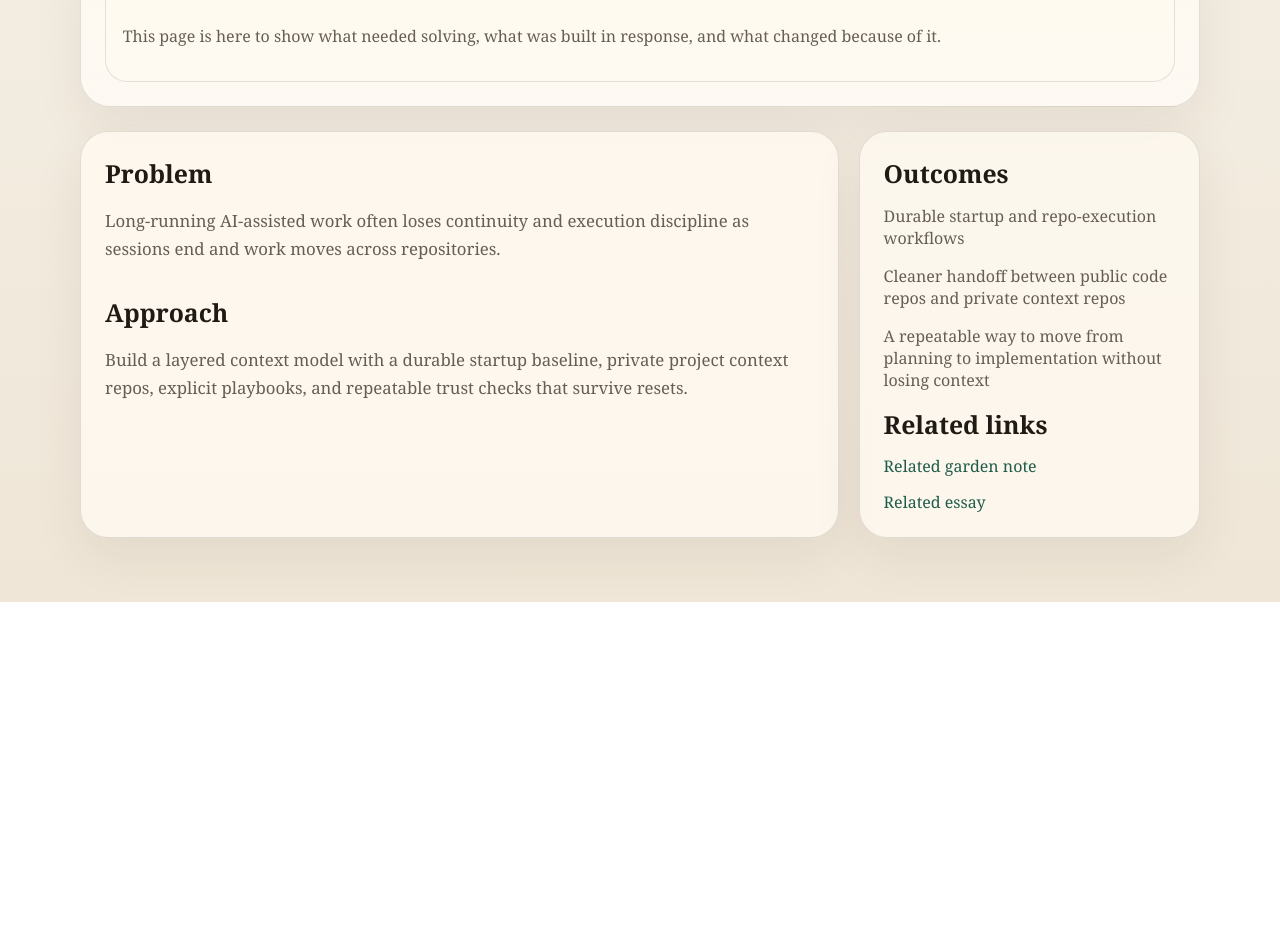
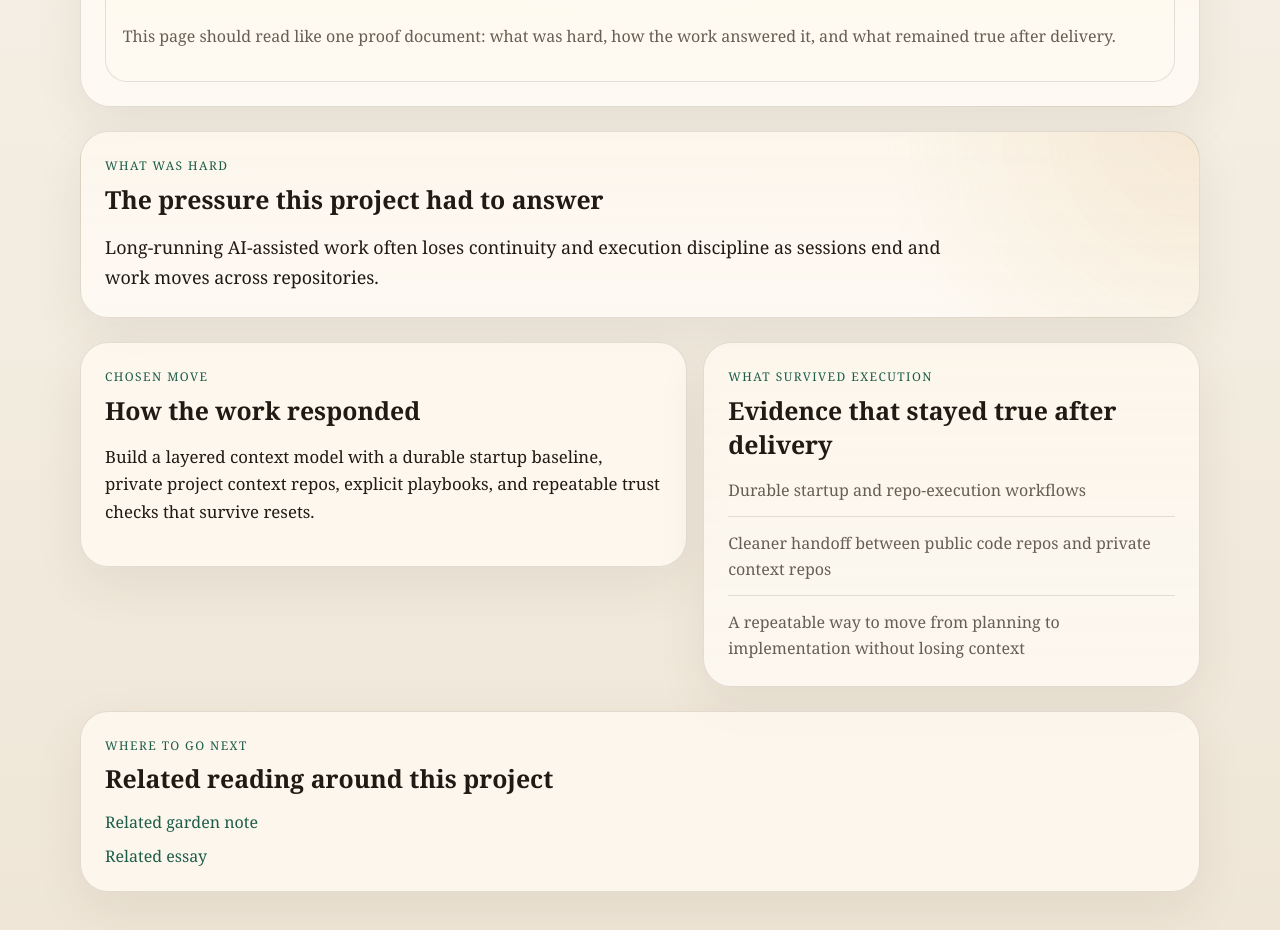
Before and after one commit to 2zcory/2zcory-garden, a Next.js app: page /en/projects/context-os in a window 1280 px wide. Shown: the part 560-1490 px from the top of the page. Before the commit the page ends 1162 px from the top, so only its background shows below. Built offline with nearby package versions, Linux system fonts and the light colour scheme.

Commit message:
Strengthen project detail proof layout

```diff
--- a/app/[locale]/projects/[slug]/page.tsx
+++ b/app/[locale]/projects/[slug]/page.tsx
@@ -20,13 +20,17 @@ const COPY = {
     fallbackDescription: "Selected projects from 2zcory Garden.",
     eyebrow: "Project",
     signalEyebrow: "How to read this page",
-    signalTitle: "Start with the problem, then look at how it was handled.",
+    signalTitle: "Start with the pressure, then read what survived execution.",
     signalBody:
-      "This page is here to show what needed solving, what was built in response, and what changed because of it.",
-    problem: "Problem",
-    approach: "Approach",
-    outcomes: "Outcomes",
-    relatedLinks: "Related links",
+      "This page should read like one proof document: what was hard, how the work answered it, and what remained true after delivery.",
+    pressure: "What was hard",
+    pressureTitle: "The pressure this project had to answer",
+    handling: "Chosen move",
+    handlingTitle: "How the work responded",
+    proof: "What survived execution",
+    proofTitle: "Evidence that stayed true after delivery",
+    bridges: "Where to go next",
+    bridgesTitle: "Related reading around this project",
     noLinks: "No related links published yet."
   },
   vi: {
@@ -34,13 +38,17 @@ const COPY = {
     fallbackDescription: "Các dự án được chọn từ 2zcory Garden.",
     eyebrow: "Dự án",
     signalEyebrow: "Cách đọc trang này",
-    signalTitle: "Bắt đầu từ vấn đề, rồi nhìn cách nó được xử lý.",
+    signalTitle: "Bắt đầu từ áp lực thật, rồi đọc thứ gì đã sống sót sau phần thực thi.",
     signalBody:
-      "Trang này để cho thấy cần giải quyết điều gì, đã làm gì để đáp lại, và sau cùng điều gì thực sự thay đổi.",
-    problem: "Vấn đề",
-    approach: "Cách tiếp cận",
-    outcomes: "Kết quả",
-    relatedLinks: "Liên kết liên quan",
+      "Trang này nên đọc như một proof document: điều gì thật sự khó, công việc đã đáp lại ra sao, và điều gì còn đứng vững sau delivery.",
+    pressure: "Điều thật sự khó",
+    pressureTitle: "Áp lực mà dự án này phải đáp lại",
+    handling: "Cách xử lý",
+    handlingTitle: "Công việc đã đáp lại như thế nào",
+    proof: "Thứ còn đứng vững sau thực thi",
+    proofTitle: "Những dấu hiệu còn giữ được sau delivery",
+    bridges: "Đi tiếp từ đây",
+    bridgesTitle: "Những lối đọc tiếp quanh dự án này",
     noLinks: "Chưa có liên kết liên quan nào được publish."
   },
   ja: {
@@ -48,13 +56,17 @@ const COPY = {
     fallbackDescription: "2zcory Garden の選ばれたプロジェクト。",
     eyebrow: "プロジェクト",
     signalEyebrow: "このページの読み方",
-    signalTitle: "まず課題を見て、そのあとにどう扱ったかを見る。",
+    signalTitle: "まず本当の圧力を見て、そのあと実行を通って残ったものを読む。",
     signalBody:
-      "このページは、何を解く必要があったのか、どう応えたのか、そして何が変わったのかを見せるためにあります。",
-    problem: "課題",
-    approach: "アプローチ",
-    outcomes: "結果",
-    relatedLinks: "関連リンク",
+      "このページは一つの proof document として読むべきです。何が難しかったのか、その仕事がどう応えたのか、そして delivery のあとに何が残ったのかを見せます。",
+    pressure: "本当に難しかったこと",
+    pressureTitle: "このプロジェクトが受け止める必要のあった圧力",
+    handling: "選んだ動き",
+    handlingTitle: "その圧力にどう応えたか",
+    proof: "実行を通って残ったもの",
+    proofTitle: "delivery のあとでも残った証拠",
+    bridges: "ここから先へ",
+    bridgesTitle: "このプロジェクトの周りにある読みもの",
     noLinks: "まだ関連リンクは公開されていません。"
   }
 } as const;
@@ -123,36 +135,49 @@ export default async function LocalizedProjectDetailPage({params}: PageProps) {
           </>
         }
       />
-      <div className="detail-grid detail-grid-page">
-        <article className="surface-card detail-article-card">
+      <article className="surface-card project-detail-pressure-card">
+        <div className="project-detail-intro">
+          <p className="eyebrow">{copy.pressure}</p>
+          <h2 className="section-heading project-detail-heading">{copy.pressureTitle}</h2>
+        </div>
+        <p className="project-detail-lead">{project.problem}</p>
+      </article>
+
+      <div className="project-detail-grid">
+        <article className="surface-card project-detail-response-card">
+          <div className="project-detail-intro">
+            <p className="eyebrow">{copy.handling}</p>
+            <h2 className="section-heading project-detail-heading">{copy.handlingTitle}</h2>
+          </div>
           <div className="detail-body stack">
-            <div>
-              <h2 className="section-heading">{copy.problem}</h2>
-              <p className="muted">{project.problem}</p>
-            </div>
-            <div>
-              <h2 className="section-heading">{copy.approach}</h2>
-              <p className="muted">{project.approach}</p>
-            </div>
+            <p>{project.approach}</p>
           </div>
         </article>
-        <aside className="surface-card stack detail-side-card">
-          <div>
-          <h2 className="section-heading">{copy.outcomes}</h2>
-          <ul className="list-reset stack">
+
+        <aside className="surface-card project-detail-proof-card">
+          <div className="project-detail-intro">
+            <p className="eyebrow">{copy.proof}</p>
+            <h2 className="section-heading project-detail-heading">{copy.proofTitle}</h2>
+          </div>
+          <ul className="list-reset project-detail-proof-list">
             {project.outcomes.map((outcome) => (
-              <li key={outcome} className="muted">
+              <li key={outcome} className="project-detail-proof-item">
                 {outcome}
               </li>
             ))}
           </ul>
+        </aside>
       </div>
-        <div>
-          <h2 className="section-heading">{copy.relatedLinks}</h2>
-          <div className="aside-list">
+
+      <section className="surface-card project-detail-bridges-card">
+        <div className="project-detail-intro">
+          <p className="eyebrow">{copy.bridges}</p>
+          <h2 className="section-heading project-detail-heading">{copy.bridgesTitle}</h2>
+        </div>
+        <div className="project-detail-bridges-list">
           {project.links.length > 0 ? (
             project.links.map((item) => (
-                <Link key={item.href} href={item.href}>
+              <Link key={item.href} href={item.href} className="inline-link project-detail-bridge-link">
                 {item.label}
               </Link>
             ))
@@ -160,9 +185,7 @@ export default async function LocalizedProjectDetailPage({params}: PageProps) {
             <p className="muted">{copy.noLinks}</p>
           )}
         </div>
-          </div>
-        </aside>
-      </div>
+      </section>
     </section>
   );
 }
--- a/app/globals.css
+++ b/app/globals.css
@@ -1453,6 +1453,90 @@ html[data-theme="dark"] .garden-entry-lead {
   background: color-mix(in srgb, var(--surface-strong) 78%, transparent);
 }
 
+.project-detail-pressure-card,
+.project-detail-response-card,
+.project-detail-proof-card,
+.project-detail-bridges-card {
+  display: grid;
+  gap: 1rem;
+}
+
+.project-detail-pressure-card {
+  background:
+    radial-gradient(circle at top right, rgba(207, 157, 87, 0.16), transparent 28%),
+    linear-gradient(
+      180deg,
+      color-mix(in srgb, var(--surface-strong) 82%, rgba(207, 157, 87, 0.08)),
+      var(--surface)
+    );
+}
+
+.project-detail-grid {
+  display: grid;
+  gap: 1rem;
+  align-items: start;
+}
+
+.project-detail-response-card {
+  background: color-mix(in srgb, var(--surface-strong) 84%, transparent);
+}
+
+.project-detail-proof-card {
+  background:
+    linear-gradient(
+      180deg,
+      color-mix(in srgb, var(--surface-strong) 82%, rgba(207, 157, 87, 0.08)),
+      color-mix(in srgb, var(--surface) 90%, transparent)
+    );
+}
+
+.project-detail-bridges-card {
+  background: color-mix(in srgb, var(--surface-strong) 78%, transparent);
+}
+
+.project-detail-intro {
+  display: grid;
+  gap: 0.35rem;
+}
+
+.project-detail-heading {
+  margin: 0;
+}
+
+.project-detail-lead {
+  margin: 0;
+  max-width: 54rem;
+  font-size: clamp(1.08rem, 1.4vw, 1.2rem);
+  line-height: 1.72;
+  color: color-mix(in srgb, var(--foreground) 90%, transparent);
+}
+
+.project-detail-proof-list {
+  display: grid;
+  gap: 0.8rem;
+}
+
+.project-detail-proof-item {
+  padding-top: 0.8rem;
+  border-top: 1px solid var(--line);
+  color: var(--muted);
+  line-height: 1.65;
+}
+
+.project-detail-proof-item:first-child {
+  padding-top: 0;
+  border-top: 0;
+}
+
+.project-detail-bridges-list {
+  display: grid;
+  gap: 0.75rem;
+}
+
+.project-detail-bridge-link {
+  width: fit-content;
+}
+
 .projects-ledger-shell {
   display: grid;
   gap: 1.25rem;
@@ -1659,6 +1743,7 @@ html[data-theme="dark"] .projects-badge-muted {
 
   .hero-grid,
   .detail-grid,
+  .project-detail-grid,
   .contact-hero-grid,
   .contact-stage-grid,
   .route-hero-shell,
@@ -2186,6 +2271,10 @@ html[data-theme="dark"] .projects-badge-muted {
 }
 
 @media (min-width: 900px) {
+  .project-detail-grid {
+    grid-template-columns: minmax(0, 1.1fr) minmax(18rem, 0.9fr);
+  }
+
   .projects-entry {
     grid-template-columns: 42px minmax(0, 1fr);
     align-items: start;
```
Lines whose indentation alone changed are shown as unchanged.
